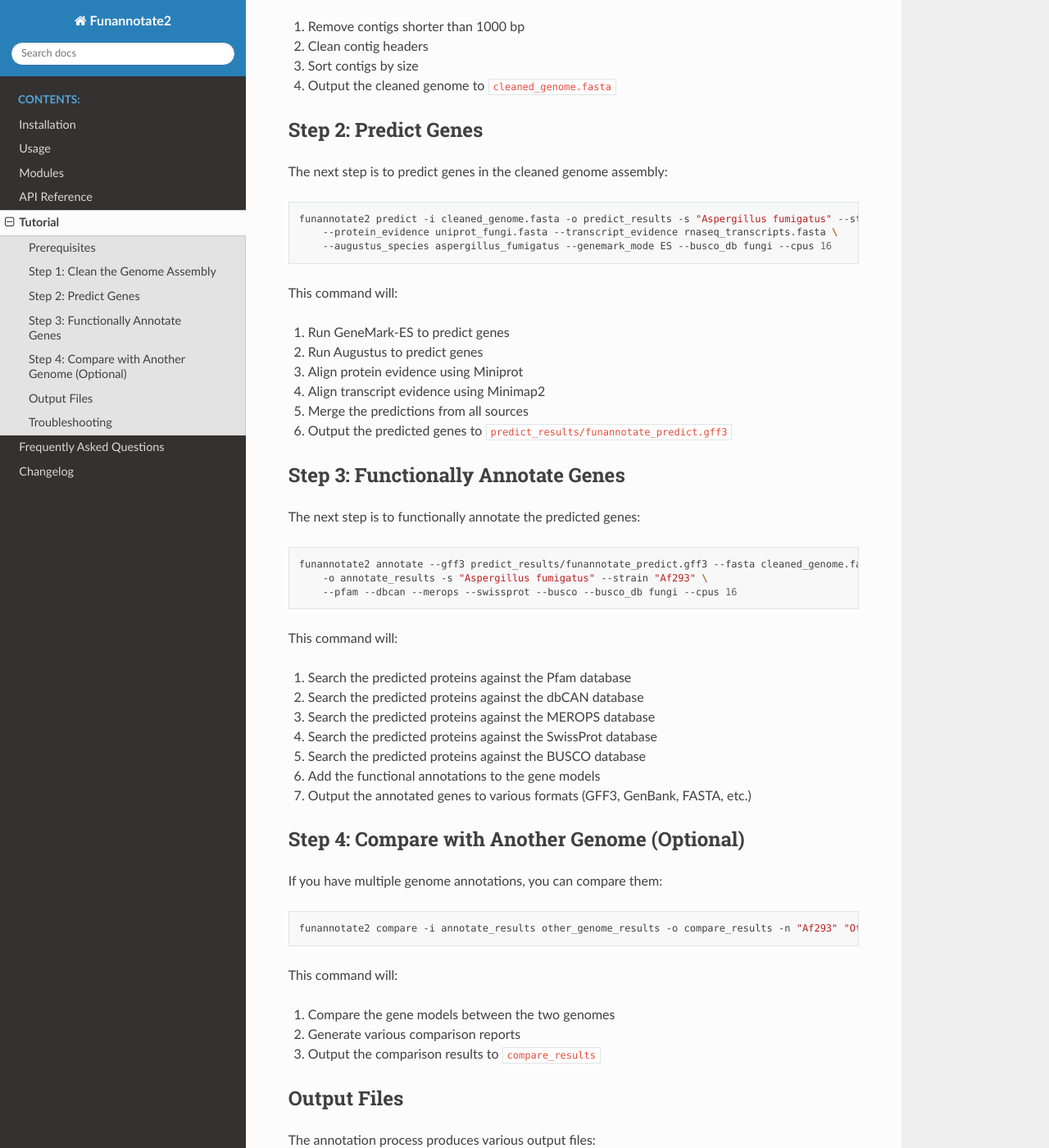
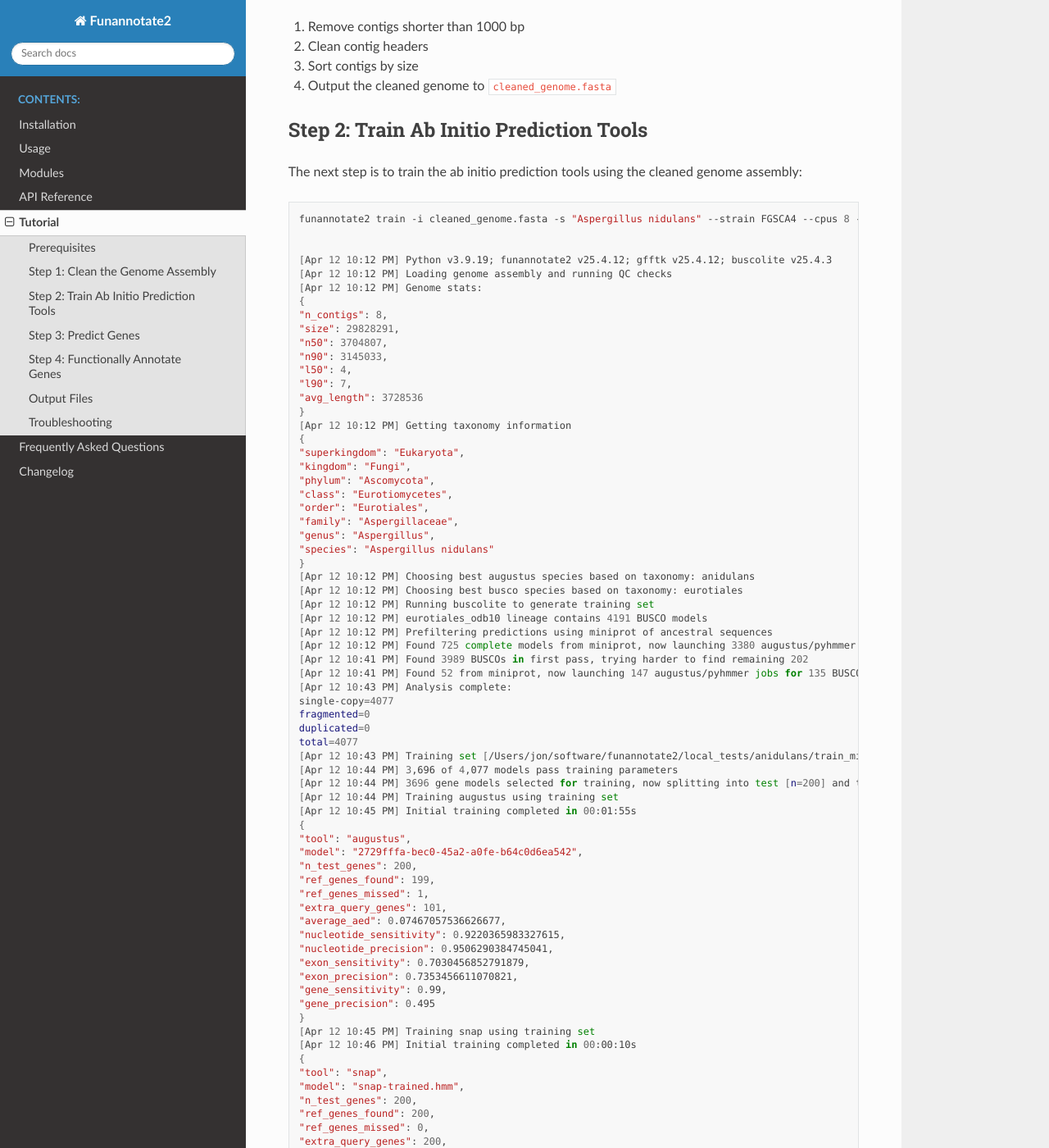
Before and after one commit to nextgenusfs/funannotate2, a Sphinx documentation site: the page built from docs/tutorial.rst, in a window 1280 px wide and 1400 px high, scrolled down 630 px. Shown: the whole window at 82% size. Built offline with Sphinx 7.4.7 and the Read the Docs theme 3.1.0, drawn with Linux system fonts in a browser that asks for light colours; some of the changed text lies outside the part shown.

Commit message:
updates to several tools and documentation

```diff
--- a/docs/tutorial.rst
+++ b/docs/tutorial.rst
@@ -8,8 +8,8 @@ Prerequisites
 
 Before starting this tutorial, make sure you have:
 
-1. Installed Funannotate2 and its dependencies (see :doc:`installation`)
-2. A genome assembly in FASTA format
+1. Installed Funannotate2 and its dependencies and databases (see :doc:`installation`)
+2. A genome assembly in FASTA format, preferrably genome should be repeat softmasked.
 3. Protein evidence (optional but recommended)
 4. Transcript evidence (optional but recommended)
 
@@ -20,7 +20,7 @@ The first step is to clean and prepare the genome assembly for annotation:
 
 .. code-block:: bash
 
-    funannotate2 clean -i raw_genome.fasta -o cleaned_genome.fasta --minlen 1000 -s "Aspergillus fumigatus" --strain "Af293"
+    funannotate2 clean -i raw_genome.fasta -o cleaned_genome.fasta --minlen 1000 -s "Aspergillus nidulans" --strain "FGSCA4"
 
 This command will:
 
@@ -29,16 +29,160 @@ This command will:
 3. Sort contigs by size
 4. Output the cleaned genome to ``cleaned_genome.fasta``
 
-Step 2: Predict Genes
+Step 2: Train Ab Initio Prediction Tools
+-------------------
+
+The next step is to train the ab initio prediction tools using the cleaned genome assembly:
+
+.. code-block:: bash
+
+    funannotate2 train -i cleaned_genome.fasta -s "Aspergillus nidulans" --strain FGSCA4 --cpus 8 -o anidulans
+
+
+    [Apr 12 10:12 PM] Python v3.9.19; funannotate2 v25.4.12; gfftk v25.4.12; buscolite v25.4.3
+    [Apr 12 10:12 PM] Loading genome assembly and running QC checks
+    [Apr 12 10:12 PM] Genome stats:
+    {
+    "n_contigs": 8,
+    "size": 29828291,
+    "n50": 3704807,
+    "n90": 3145033,
+    "l50": 4,
+    "l90": 7,
+    "avg_length": 3728536
+    }
+    [Apr 12 10:12 PM] Getting taxonomy information
+    {
+    "superkingdom": "Eukaryota",
+    "kingdom": "Fungi",
+    "phylum": "Ascomycota",
+    "class": "Eurotiomycetes",
+    "order": "Eurotiales",
+    "family": "Aspergillaceae",
+    "genus": "Aspergillus",
+    "species": "Aspergillus nidulans"
+    }
+    [Apr 12 10:12 PM] Choosing best augustus species based on taxonomy: anidulans
+    [Apr 12 10:12 PM] Choosing best busco species based on taxonomy: eurotiales
+    [Apr 12 10:12 PM] Running buscolite to generate training set
+    [Apr 12 10:12 PM] eurotiales_odb10 lineage contains 4191 BUSCO models
+    [Apr 12 10:12 PM] Prefiltering predictions using miniprot of ancestral sequences
+    [Apr 12 10:12 PM] Found 725 complete models from miniprot, now launching 3380 augustus/pyhmmer [species=anidulans] jobs for 3379 BUSCO models
+    [Apr 12 10:41 PM] Found 3989 BUSCOs in first pass, trying harder to find remaining 202
+    [Apr 12 10:41 PM] Found 52 from miniprot, now launching 147 augustus/pyhmmer jobs for 135 BUSCO models
+    [Apr 12 10:43 PM] Analysis complete:
+    single-copy=4077
+    fragmented=0
+    duplicated=0
+    total=4077
+    [Apr 12 10:43 PM] Training set [/Users/jon/software/funannotate2/local_tests/anidulans/train_misc/busco_training_set.gff3] loaded with 4077 gene models
+    [Apr 12 10:44 PM] 3,696 of 4,077 models pass training parameters
+    [Apr 12 10:44 PM] 3696 gene models selected for training, now splitting into test [n=200] and train [n=3496]
+    [Apr 12 10:44 PM] Training augustus using training set
+    [Apr 12 10:45 PM] Initial training completed in 00:01:55s
+    {
+    "tool": "augustus",
+    "model": "2729fffa-bec0-45a2-a0fe-b64c0d6ea542",
+    "n_test_genes": 200,
+    "ref_genes_found": 199,
+    "ref_genes_missed": 1,
+    "extra_query_genes": 101,
+    "average_aed": 0.07467057536626677,
+    "nucleotide_sensitivity": 0.9220365983327615,
+    "nucleotide_precision": 0.9506290384745041,
+    "exon_sensitivity": 0.7030456852791879,
+    "exon_precision": 0.7353456611070821,
+    "gene_sensitivity": 0.99,
+    "gene_precision": 0.495
+    }
+    [Apr 12 10:45 PM] Training snap using training set
+    [Apr 12 10:46 PM] Initial training completed in 00:00:10s
+    {
+    "tool": "snap",
+    "model": "snap-trained.hmm",
+    "n_test_genes": 200,
+    "ref_genes_found": 200,
+    "ref_genes_missed": 0,
+    "extra_query_genes": 200,
+    "average_aed": 0.11985835682750766,
+    "nucleotide_sensitivity": 0.8578286982555101,
+    "nucleotide_precision": 0.9623470985417217,
+    "exon_sensitivity": 0.5644329896907216,
+    "exon_precision": 0.6013132056946491,
+    "gene_sensitivity": 1.0,
+    "gene_precision": 0.23954372623574144
+    }
+    [Apr 12 10:46 PM] Training glimmerHMM using training set
+    [Apr 12 11:14 PM] Initial training completed in 00:20:17 and parameter optimization completed in 00:07:47s
+    {
+    "tool": "glimmerhmm",
+    "model": "train",
+    "n_test_genes": 200,
+    "ref_genes_found": 191,
+    "ref_genes_missed": 9,
+    "extra_query_genes": 90,
+    "average_aed": 0.09936167211746938,
+    "nucleotide_sensitivity": 0.8940046590916744,
+    "nucleotide_precision": 0.9345785751153856,
+    "exon_sensitivity": 0.5783783783783784,
+    "exon_precision": 0.61981981981982,
+    "gene_sensitivity": 0.8846153846153846,
+    "gene_precision": 0.4339622641509434
+    }
+    [Apr 12 11:14 PM] Training GeneMark-ES using self-training
+    [Apr 13 02:59 AM] Initial training completed in 03:44:55s
+    {
+    "tool": "genemark",
+    "model": "gmhmm.mod",
+    "n_test_genes": 200,
+    "ref_genes_found": 200,
+    "ref_genes_missed": 0,
+    "extra_query_genes": 183,
+    "average_aed": 0.062178024762870994,
+    "nucleotide_sensitivity": 0.9213744271525245,
+    "nucleotide_precision": 0.9748335923946361,
+    "exon_sensitivity": 0.745,
+    "exon_precision": 0.7820714285714284,
+    "gene_sensitivity": 1.0,
+    "gene_precision": 0.3879598662207358
+    }
+    [Apr 13 02:59 AM] Ab initio training finished: /Users/jon/software/funannotate2/local_tests/anidulans/train_results/Aspergillus_nidulans_FGSCA4.params.json
+    [Apr 13 02:59 AM] The params.json file can be passed to funannotate2 predict or installed globally with funannotate2 species
+    [Apr 13 02:59 AM] funannotate2.train module finished: peak memory usage=204.64 MiB
+
+
+Step 3: Predict Genes
 -------------------
 
 The next step is to predict genes in the cleaned genome assembly:
 
 .. code-block:: bash
 
-    funannotate2 predict -i cleaned_genome.fasta -o predict_results -s "Aspergillus fumigatus" --strain "Af293" \
-        --protein_evidence uniprot_fungi.fasta --transcript_evidence rnaseq_transcripts.fasta \
-        --augustus_species aspergillus_fumigatus --genemark_mode ES --busco_db fungi --cpus 16
+    funannotate2 predict -i anidulans --cpus 8 --transcripts Aspergillus_ests.fasta
+
+    [Apr 13 07:28 AM] Python v3.9.19; funannotate2 v25.4.12; gfftk v25.4.12; buscolite v25.4.3
+    [Apr 13 07:28 AM] Parsed data from --input-dir anidulans
+    --fasta /Users/jon/software/funannotate2/local_tests/anidulans/train_results/FGSCA4.fna
+    --species "Aspergillus nidulans"
+    --params /Users/jon/software/funannotate2/local_tests/anidulans/train_results/Aspergillus_nidulans_FGSCA4.params.json
+    --out anidulans
+    [Apr 13 07:28 AM] Loaded training params for Aspergillus_nidulans_FGSCA4: ['augustus', 'glimmerhmm', 'snap', 'genemark']
+    [Apr 13 07:28 AM] temporary files located in: /tmp/predict_e82de575-b811-45be-b2ea-fcf2af1eaaff
+    [Apr 13 07:28 AM] Loading genome assembly, running QC checks, searching for mitochondrial contigs, calculating softmasked regions and assembly gaps
+    [Apr 13 07:28 AM] Genome stats:
+    {
+    "n_contigs": 8,
+    "size": 29828291,
+    "softmasked": "5.10%",
+    "gaps": "0.03%",
+    "n50": 3704807,
+    "n90": 3145033,
+    "l50": 4,
+    "l90": 7,
+    "avg_length": 3728536
+    }
+    [Apr 13 07:28 AM] Aligning transcript evidence to the genome assembly with gapmm2
+
 
 This command will:
 
@@ -49,7 +193,7 @@ This command will:
 5. Merge the predictions from all sources
 6. Output the predicted genes to ``predict_results/funannotate_predict.gff3``
 
-Step 3: Functionally Annotate Genes
+Step 4: Functionally Annotate Genes
 ---------------------------------
 
 The next step is to functionally annotate the predicted genes:
@@ -70,20 +214,6 @@ This command will:
 6. Add the functional annotations to the gene models
 7. Output the annotated genes to various formats (GFF3, GenBank, FASTA, etc.)
 
-Step 4: Compare with Another Genome (Optional)
--------------------------------------------
-
-If you have multiple genome annotations, you can compare them:
-
-.. code-block:: bash
-
-    funannotate2 compare -i annotate_results other_genome_results -o compare_results -n "Af293" "Other" --cpus 16
-
-This command will:
-
-1. Compare the gene models between the two genomes
-2. Generate various comparison reports
-3. Output the comparison results to ``compare_results``
 
 Output Files
 -----------
@@ -109,11 +239,6 @@ The annotation process produces various output files:
    - ``annotate_results/Aspergillus_fumigatus_Af293.fasta``: Genome assembly in FASTA format
    - ``annotate_results/Aspergillus_fumigatus_Af293.summary.json``: Summary statistics in JSON format
 
-4. **Genome Comparison**:
-   - ``compare_results/summary.tsv``: Summary of the comparison
-   - ``compare_results/orthologs.tsv``: Orthologous genes between the genomes
-   - ``compare_results/unique_genes.tsv``: Unique genes in each genome
-   - ``compare_results/stats.json``: Detailed statistics in JSON format
 
 Troubleshooting
 -------------
--- a/pyproject.toml
+++ b/pyproject.toml
@@ -4,7 +4,7 @@ build-backend = "hatchling.build"
 
 [project]
 name = "funannotate2"
-version = "25.4.8"
+version = "25.4.14"
 description = "Funannotate2: eukarytoic genome annotation pipeline"
 readme = {file = "README.md", content-type = "text/markdown"}
 authors = [
@@ -17,7 +17,7 @@ dependencies = [
     "mappy",
     "gfftk>=24.10.29",
     "buscolite>=24.7.29",
-    "gapmm2",
+    "gapmm2>=25.4.13",
     "pyhmmer>=0.10.15",
     "pyfastx>=2.0.0",
     "requests",
```
Also changed, not shown: docs/faq.rst (+4 -12 lines), docs/installation.rst (+34 -15 lines), 6 other files.
